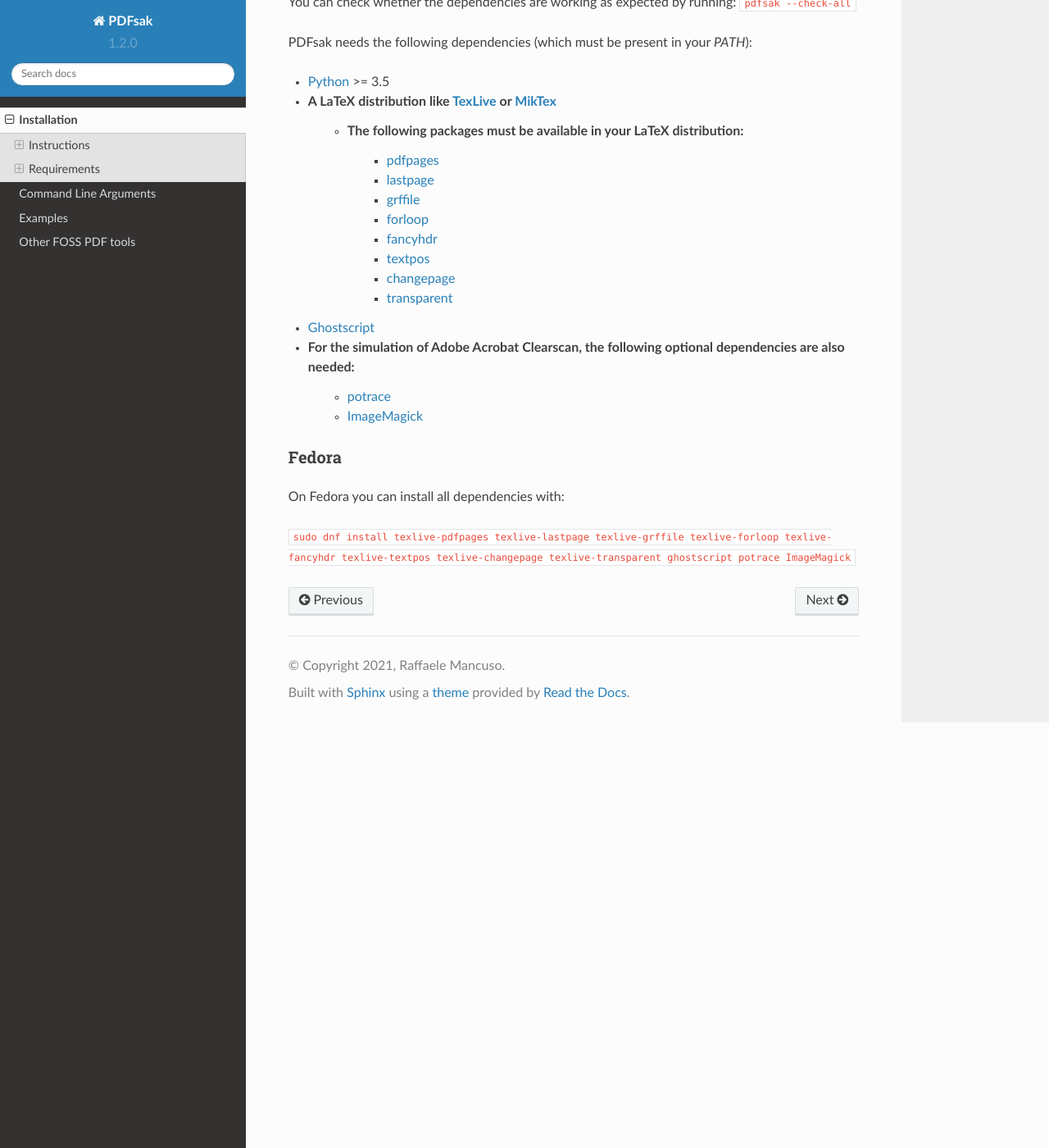
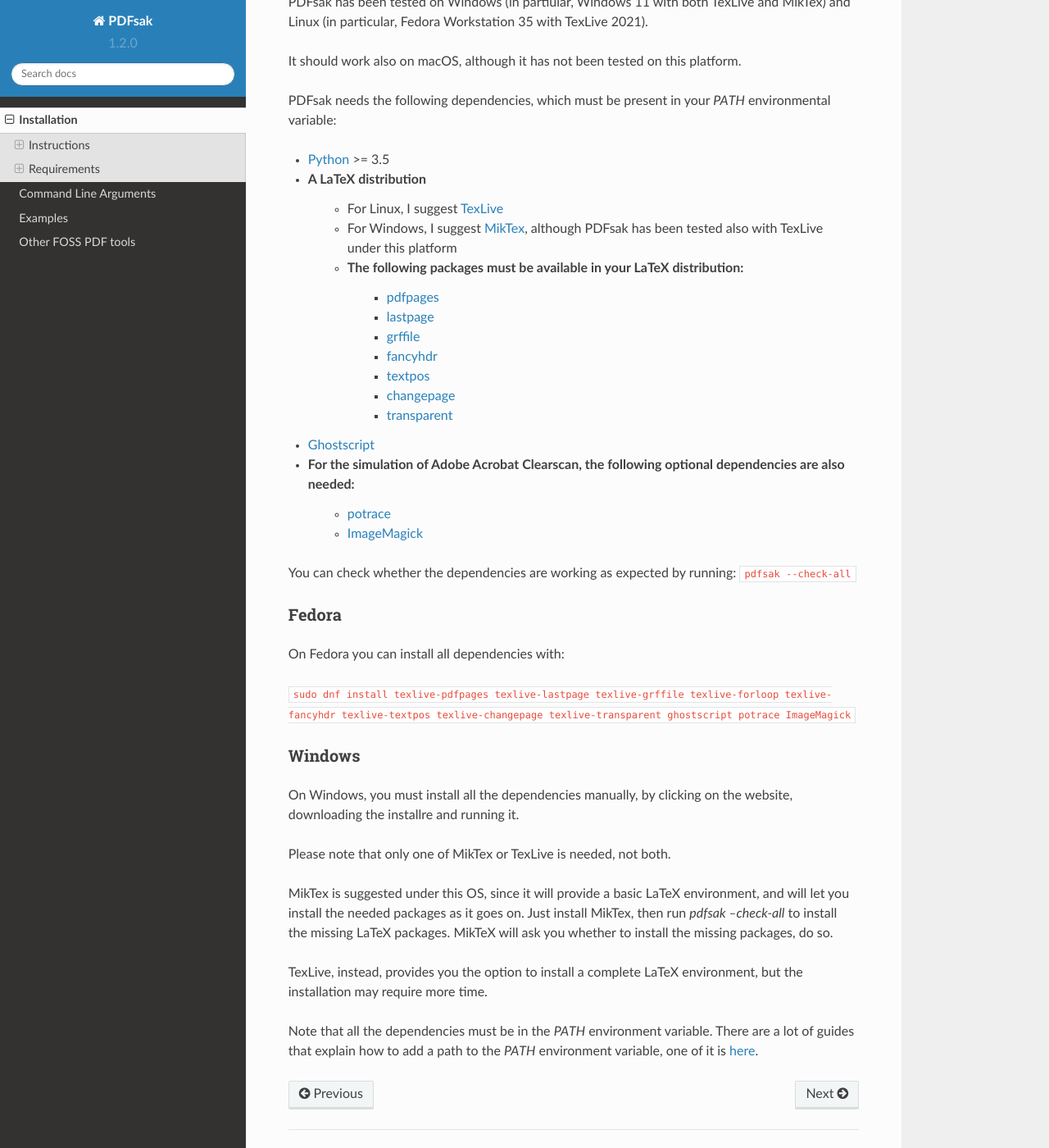
Before and after one commit to raffaem/pdfsak, a Sphinx documentation site: the page built from docs/source/installation.rst, in a window 1280 px wide and 1400 px high, scrolled down 743 px. Shown: the whole window at 82% size. Built offline with Sphinx 7.4.7 and the Read the Docs theme 2.0.0, drawn with Linux system fonts in a browser that asks for light colours; some of the changed text lies outside the part shown.

Commit message:
Updated documentation

```diff
--- a/docs/source/installation.rst
+++ b/docs/source/installation.rst
@@ -28,18 +28,20 @@
 General
 -------
 
-You can check whether the dependencies are working as expected by running:
-``pdfsak --check-all``
+PDFsak has been tested on Windows (in partiular, Windows 11 with both TexLive and MikTex) and Linux (in particular, Fedora Workstation 35 with TexLive 2021).
 
-PDFsak needs the following dependencies (which must be present in your `PATH`):
+It should work also on macOS, although it has not been tested on this platform.
+
+PDFsak needs the following dependencies, which must be present in your `PATH` environmental variable:
 
 * `Python <https://www.python.org/>`_ >= 3.5
-* A LaTeX distribution like `TexLive <https://www.tug.org/texlive/>`_ or `MikTex <http://miktex.org/>`_
+* A LaTeX distribution
+    * For Linux, I suggest `TexLive <https://www.tug.org/texlive/>`_
+    * For Windows, I suggest `MikTex <http://miktex.org/>`_, although PDFsak has been tested also with TexLive under this platform
     * The following packages must be available in your LaTeX distribution:
         * `pdfpages <https://www.ctan.org/pkg/pdfpages>`_
         * `lastpage <https://www.ctan.org/pkg/lastpage>`_
         * `grffile <https://www.ctan.org/pkg/grffile>`_
-        * `forloop <https://www.ctan.org/pkg/forloop>`_
         * `fancyhdr <https://www.ctan.org/pkg/fancyhdr>`_
         * `textpos <https://www.ctan.org/pkg/textpos>`_
         * `changepage <https://www.ctan.org/pkg/changepage>`_
@@ -49,9 +51,25 @@
     * `potrace <potrace.sf.net>`_
     * `ImageMagick <https://imagemagick.org>`_
 
+You can check whether the dependencies are working as expected by running:
+``pdfsak --check-all``
+
 Fedora
 ------
 
 On Fedora you can install all dependencies with:
 
 ``sudo dnf install texlive-pdfpages texlive-lastpage texlive-grffile texlive-forloop texlive-fancyhdr texlive-textpos texlive-changepage texlive-transparent ghostscript potrace ImageMagick``
+
+Windows
+-------
+
+On Windows, you must install all the dependencies manually, by clicking on the website, downloading the installre and running it.
+
+Please note that only one of MikTex or TexLive is needed, not both.
+
+MikTex is suggested under this OS, since it will provide a basic LaTeX environment, and will let you install the needed packages as it goes on. Just install MikTex, then run `pdfsak --check-all` to install the missing LaTeX packages. MikTeX will ask you whether to install the missing packages, do so.
+
+TexLive, instead, provides you the option to install a complete LaTeX environment, but the installation may require more time.
+
+Note that all the dependencies must be in the `PATH` environment variable. There are a lot of guides that explain how to add a path to the `PATH` environment variable, one of it is `here <https://thegeekpage.com/environment-variables-in-windows-11/#How_to_add_to_the_PATH_variable>`_.
```
Also changed, not shown: README.md (+3 -1 lines).
